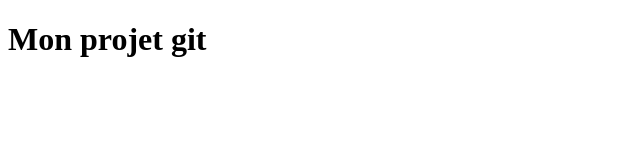
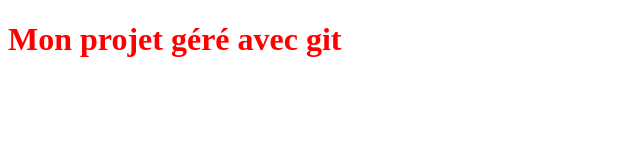
Before and after one commit to vonializay/ProjetGitGithub, a plain HTML site: page index.html in a window 1280 px wide. Shown: the whole page, without its empty margins (0-640 px from the left). Drawn offline with Linux system fonts and the light colour scheme.

Commit message:
ajout d'un fichier css principal

```diff
--- a/index.html
+++ b/index.html
@@ -3,9 +3,10 @@
 <head>
     <meta charset="UTF-8">
     <meta name="viewport" content="width=device-width, initial-scale=1.0">
-    <title>Document</title>
+    <title>mon projet git</title>
+    <link rel="stylesheet" href="style.css">
 </head>
 <body>
-<h1>Mon projet git</h1>
+    <h1>Mon projet géré avec git</h1>
 </body>
 </html>
--- /dev/null
+++ b/style.css
@@ -0,0 +1,3 @@
+h1{
+    color:red;
+}
```
